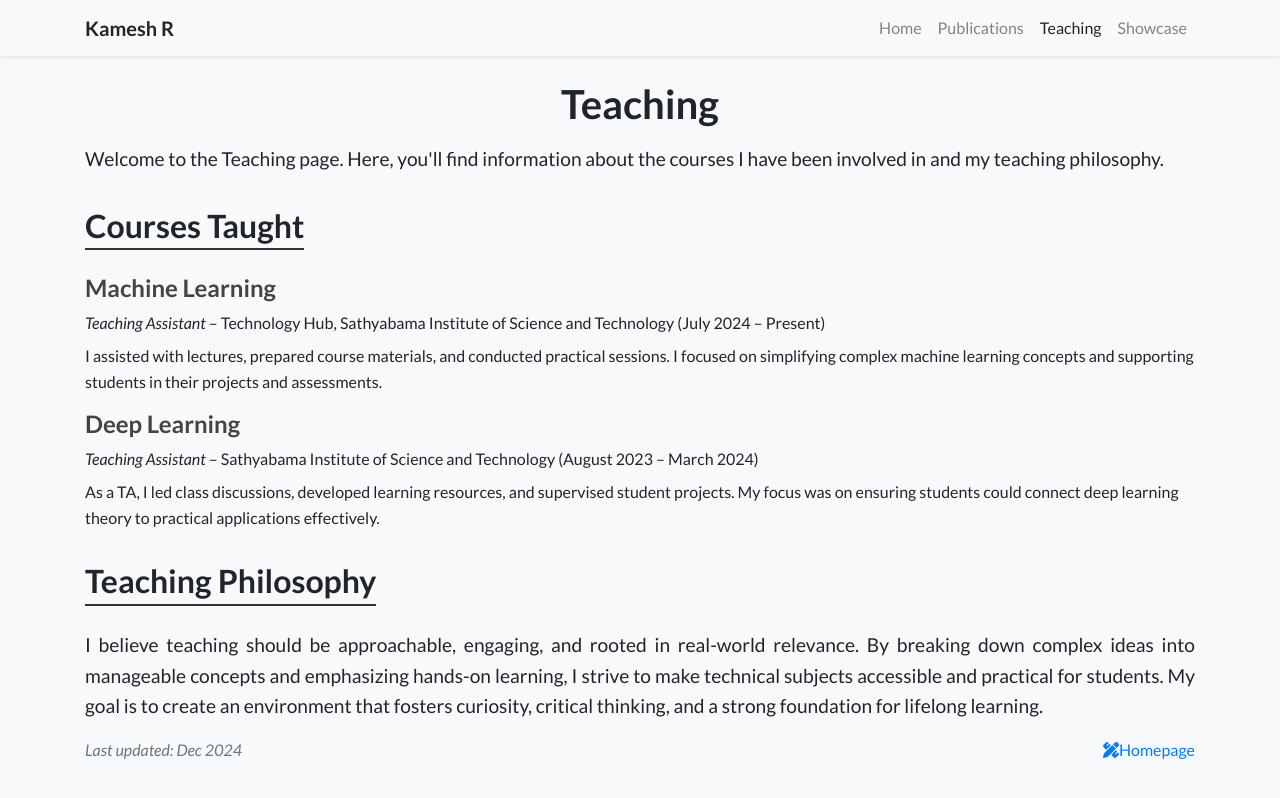
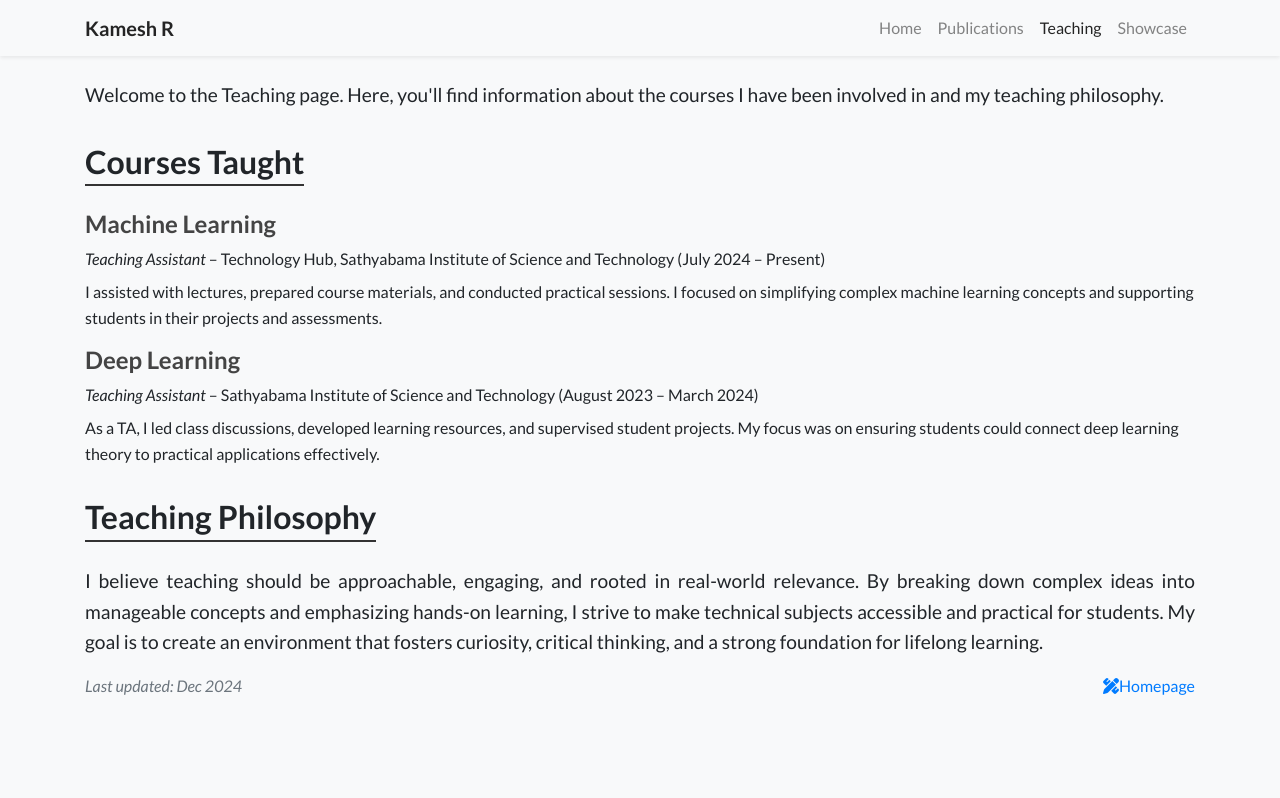
Before and after one commit to kameshkanna/kameshkanna.github.io, a Jekyll site: the page built from teaching.html, in a window 1280 px wide. Shown: the top 798 px of the page. Built offline with Jekyll 4.4.1, drawn with Linux system fonts in a browser that asks for light colours; nearby versions of some CDN libraries; a style sheet for code colours, icons or effects is not loaded.

Commit message:
Update teaching.html

```diff
--- a/teaching.html
+++ b/teaching.html
@@ -3,8 +3,6 @@ layout: default
 title: Teaching
 navbar_title: Teaching
 ---
-
-<h1 style="font-size: 2.5rem; text-align: center; margin-bottom: 1rem;">Teaching</h1>
 
 <p style="font-size: 1.2rem; line-height: 1.6; text-align: justify; margin: 0 0 2rem;">
 Welcome to the Teaching page. Here, you'll find information about the courses I have been involved in and my teaching philosophy.
```
